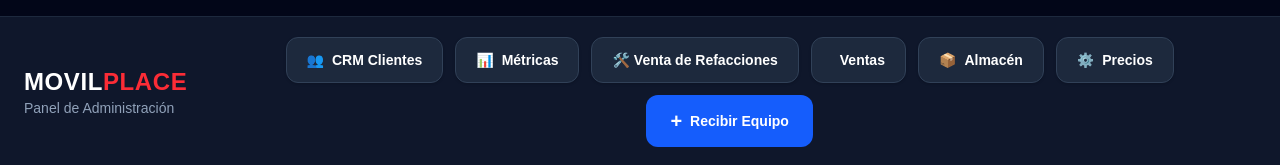
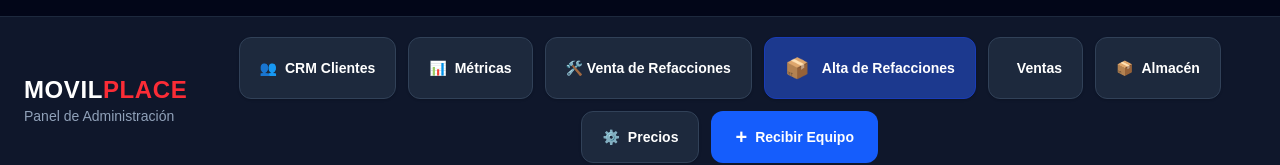
Before and after one commit to Ricardo-rdz-dz/celulares-frontend, a Next.js app: page /admin in a window 1280 px wide. Shown: the top 165 px of the page. Built offline with nearby package versions, Linux system fonts and the light colour scheme; no server answers.

Commit message:
se agrega boton de alta de refacciones

```diff
--- a/app/admin/page.tsx
+++ b/app/admin/page.tsx
@@ -152,6 +152,13 @@ const handleCerrarSesion = () => {
 >
   🛠️ Venta de Refacciones
 </button>
+{/* 2. Botón para REGISTRAR Refacciones (El de la cámara) */}
+  <button
+    onClick={() => router.push('/admin/refacciones')}
+    className="bg-blue-900 hover:bg-blue-800 text-white px-5 py-4 rounded-xl font-bold border border-blue-800 transition-all flex items-center gap-3 text-sm shadow-sm"
+  >
+    <span className="text-xl">📦</span> Alta de Refacciones
+  </button>
               <button
               onClick={() => router.push('/admin/pos')}
               className="bg-slate-800 hover:bg-slate-700 text-white px-5 py-3 rounded-xl font-bold border border-slate-700 transition-all flex items-center gap-2 text-sm shadow-sm"
```
